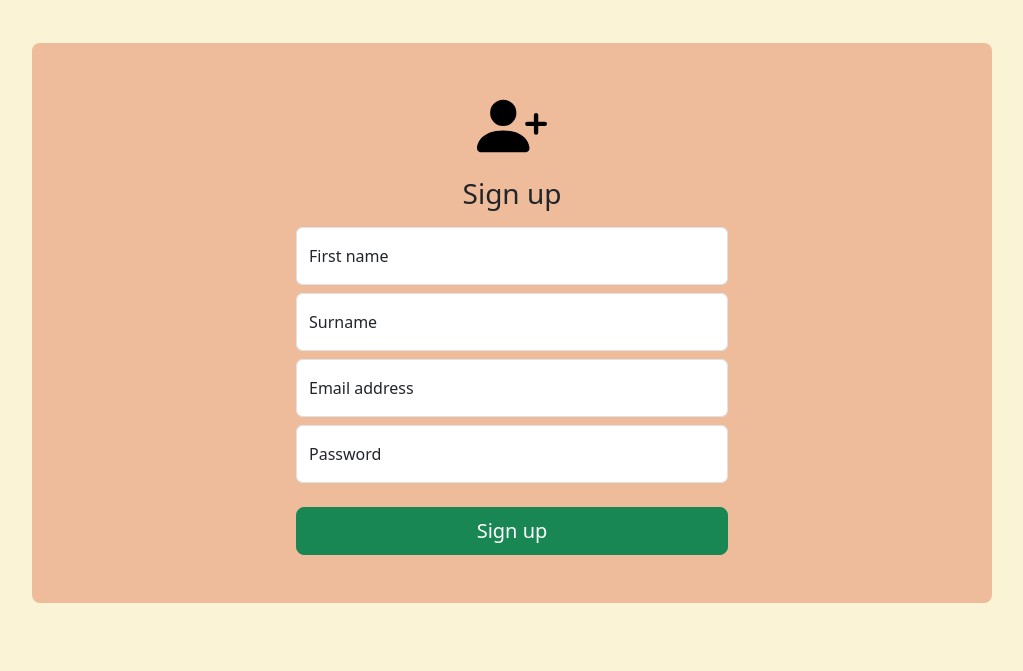
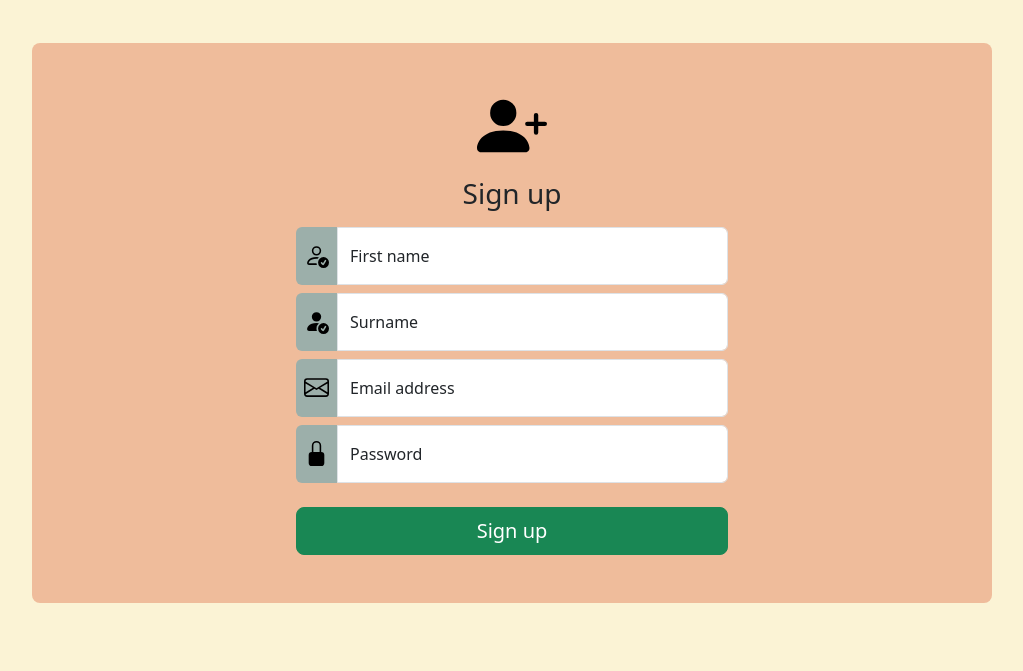
Before and after one commit to mateusz-przybyla/CreativeWallet_FE, a plain HTML site: page public/register.html in a window 1280 px wide. Shown: the part 73-744 px from the top of the page, without its empty margins (128-1151 px from the left). Drawn offline with nearby package versions, Linux system fonts and the light colour scheme.

Commit message:
Implemented register page part-2

```diff
--- a/public/register.html
+++ b/public/register.html
@@ -15,7 +15,7 @@
   </head>
 
   <body>
-    <div class="bg-login pt-2 position-relative">
+    <div class="bg-cream h-100 pt-2 position-relative">
       <header>
         <nav
           class="navbar navbar-expand-md navbar-dark bg-dark w-lg-75 px-lg-3 mx-2 mx-lg-auto rounded-3"
@@ -60,7 +60,7 @@
       </header>
       <main class="pb-75">
         <div class="container my-5 w-lg-75 px-2 px-sm-0">
-          <div class="p-5 text-center bg-main-login rounded-3 form-signin">
+          <div class="p-5 text-center bg-light-red rounded-3 form-signin">
             <form class="w-lg-50 mx-auto">
               <img
                 class="mb-3"
@@ -69,42 +69,86 @@
                 height="70"
               />
               <h1 class="h3 mb-3 fw-normal">Sign up</h1>
-
-              <div class="form-floating mb-2">
+              <div class="d-flex">
+                <figure
+                  class="d-flex align-items-center rounded-left-3 px-2 mb-2 rounded-start-2 bg-grey-blue"
+                >
+                  <img
+                    src="../assets/svg/person-check.svg"
+                    alt="person-fill"
+                    height="25"
+                  />
+                </figure>
+                <div class="form-floating mb-2 w-100">
                   <input
                     type="firstname"
-                  class="form-control"
+                    class="form-control rounded-0 rounded-end-2"
                     id="floatingFirstname"
                     placeholder="First name"
                   />
                   <label for="floatingFirstname">First name</label>
                 </div>
-              <div class="form-floating mb-2">
+              </div>
+
+              <div class="d-flex">
+                <figure
+                  class="d-flex align-items-center rounded-left-3 px-2 mb-2 rounded-start-2 bg-grey-blue"
+                >
+                  <img
+                    src="../assets/svg/person-fill-check.svg"
+                    alt="person-fill"
+                    height="25"
+                  />
+                </figure>
+                <div class="form-floating mb-2 w-100">
                   <input
                     type="surname"
-                  class="form-control"
+                    class="form-control rounded-0 rounded-end-2"
                     id="floatingSurname"
                     placeholder="Surname"
                   />
                   <label for="floatingSurname">Surname</label>
                 </div>
-              <div class="form-floating mb-2">
+              </div>
+              <div class="d-flex">
+                <figure
+                  class="d-flex align-items-center rounded-left-3 px-2 mb-2 rounded-start-2 bg-grey-blue"
+                >
+                  <img
+                    src="../assets/svg/envelope.svg"
+                    alt="person-fill"
+                    height="25"
+                  />
+                </figure>
+                <div class="form-floating mb-2 w-100">
                   <input
                     type="email"
-                  class="form-control"
+                    class="form-control rounded-0 rounded-end-2"
                     id="floatingEmail"
                     placeholder="Email"
                   />
                   <label for="floatingEmail">Email address</label>
                 </div>
-              <div class="form-floating mb-4">
+              </div>
+              <div class="d-flex">
+                <figure
+                  class="d-flex align-items-center rounded-left-3 px-2 mb-4 rounded-start-2 bg-grey-blue"
+                >
+                  <img
+                    src="../assets/svg/lock-fill.svg"
+                    alt="person-fill"
+                    height="25"
+                  />
+                </figure>
+                <div class="form-floating mb-4 w-100">
                   <input
                     type="password"
-                  class="form-control"
+                    class="form-control rounded-0 rounded-end-2"
                     id="floatingPassword"
                     placeholder="Password"
                   />
                   <label for="floatingPassword">Password</label>
+                </div>
               </div>
 
               <button class="w-100 btn btn-lg btn-success" type="submit">
@@ -115,9 +159,7 @@
         </div>
       </main>
       <footer class="position-absolute w-100 bottom-0">
-        <div
-          class="bg-footer-login w-lg-75 px-lg-3 mx-2 mx-lg-auto rounded-top-3"
-        >
+        <div class="bg-grey-blue w-lg-75 px-lg-3 mx-2 mx-lg-auto rounded-top-3">
           <div class="container">
             <div class="row d-flex justify-content-between align-items-center">
               <div
--- a/style.css
+++ b/style.css
@@ -6,8 +6,11 @@
   color: rgb(255, 255, 255, 0.623);
 }
 
+.h-100 {
+  min-height: 100vh;
+}
+
 .bg-home {
-  min-height: 100vh;
   background-image: url("./assets/images/stacked-stones-2.jpg");
   background-repeat: no-repeat;
   background-size: cover;
@@ -17,20 +20,15 @@
   background-color: rgba(239, 188, 155, 0.6);
 }
 
-.bg-footer-home {
-  background-color: rgb(156, 175, 170);
-}
-
-.bg-login {
-  min-height: 100vh;
+.bg-cream {
   background-color: #fbf3d5;
 }
 
-.bg-main-login {
+.bg-light-red {
   background-color: #efbc9b;
 }
 
-.bg-footer-login {
+.bg-grey-blue {
   background-color: #9cafaa;
 }
 
```
Also changed, not shown: assets/svg/envelope.svg (added), assets/svg/lock-fill.svg (added), assets/svg/person-check.svg (added), assets/svg/person-fill-check.svg (added), assets/svg/person-fill.svg (added). Lines whose indentation alone changed are shown as unchanged.
